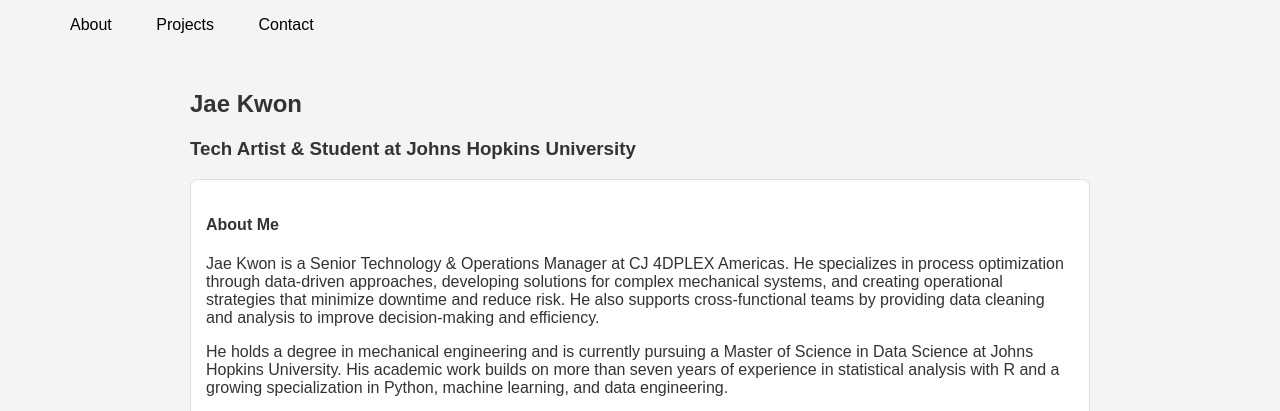
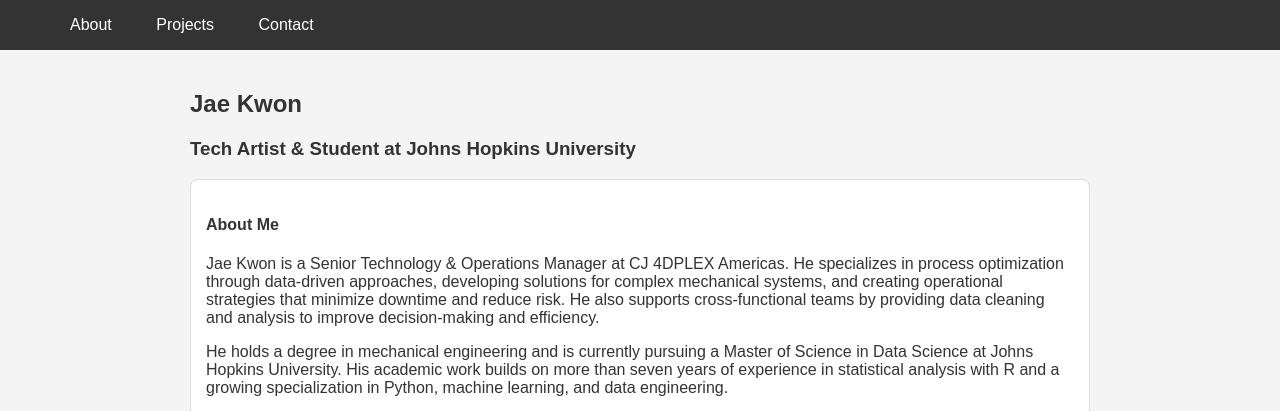
Before and after one commit to jaekwon89/jhu_software_concepts, a Flask app: page / in a window 1280 px wide. Shown: the top 411 px of the page. Run offline with Flask 3, Linux system fonts and the light colour scheme.

Commit message:
style update
css - added black background color for the header and white color letters

```diff
--- a/module_1/static/css/style.css
+++ b/module_1/static/css/style.css
@@ -7,12 +7,12 @@ background-color: #f4f4f4;
 color: #333;
 }
 
-/* Header and Navigation Bar /
+/* Header and Navigation Bar */
 header {
 background-color: #333;
 color: #fff;
 padding: 1rem 0;
-text-align: right; / Aligns nav to the top right */
+text-align: left; /* Aligns nav to the top right */
 }
 
 nav ul {
@@ -27,7 +27,7 @@ margin-left: 20px;
 }
 
 nav a {
-color: #000000;
+color: #ffffff;
 text-decoration: none;
 padding: 5px 10px;
 border-radius: 5px;
@@ -35,9 +35,9 @@ border-radius: 5px;
 
 /* Style for the highlighted/active navigation tab /
 nav a.active {
-background-color: #55aaff; / A highlight color */
+background-color: #55aaff; / A highlight color
 color: #fff;
-}
+}*/
 
 nav a:hover {
 background-color: #555;
@@ -54,8 +54,8 @@ margin: auto;
 .bio-container {
 display: flex; / This enables flexbox for side-by-side layout /
 align-items: center;
-gap: 20px; / Adds space between the text and image */
-}
+gap: 20px; / Adds space between the text and image
+}*/
 
 .bio-text {
 flex: 2; /* Takes up 2/3 of the space */
```
